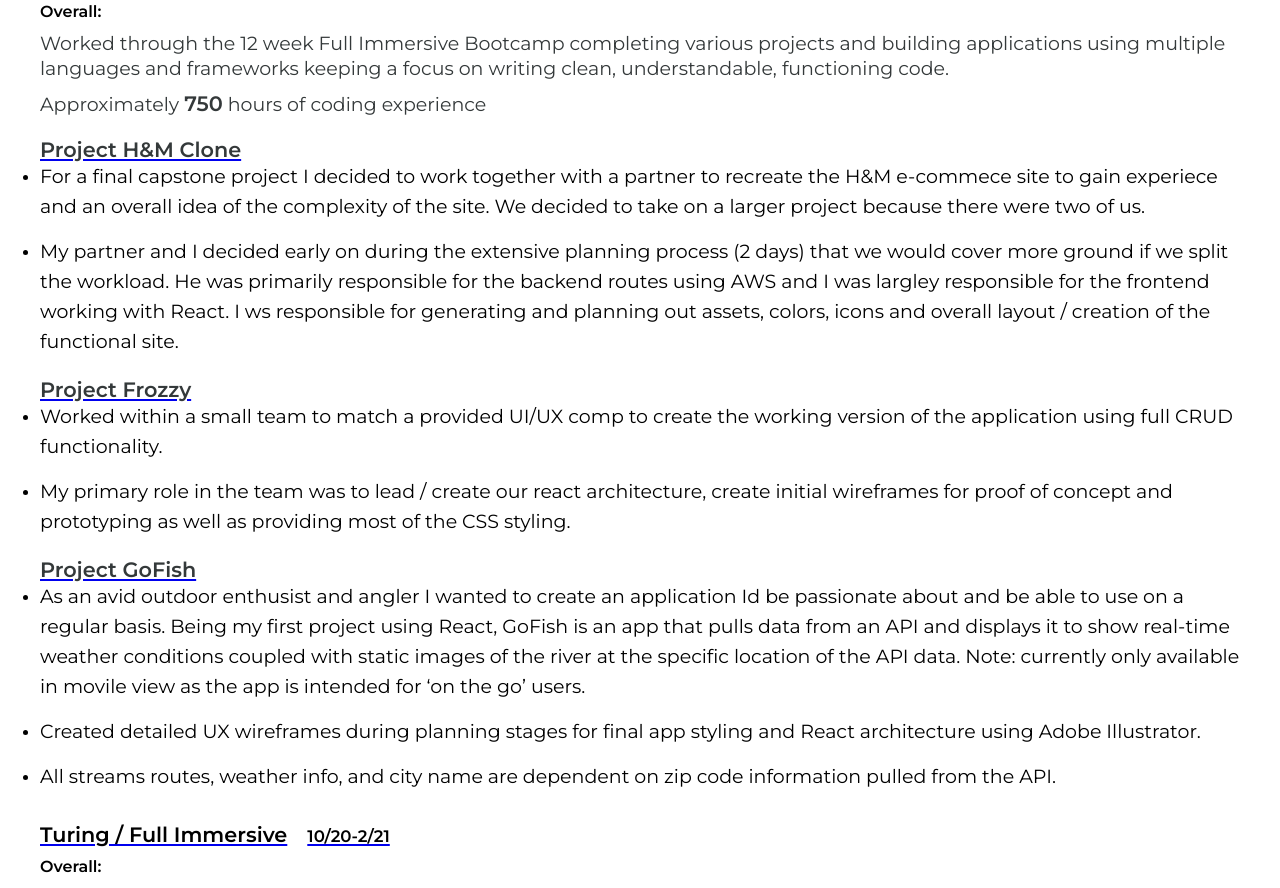
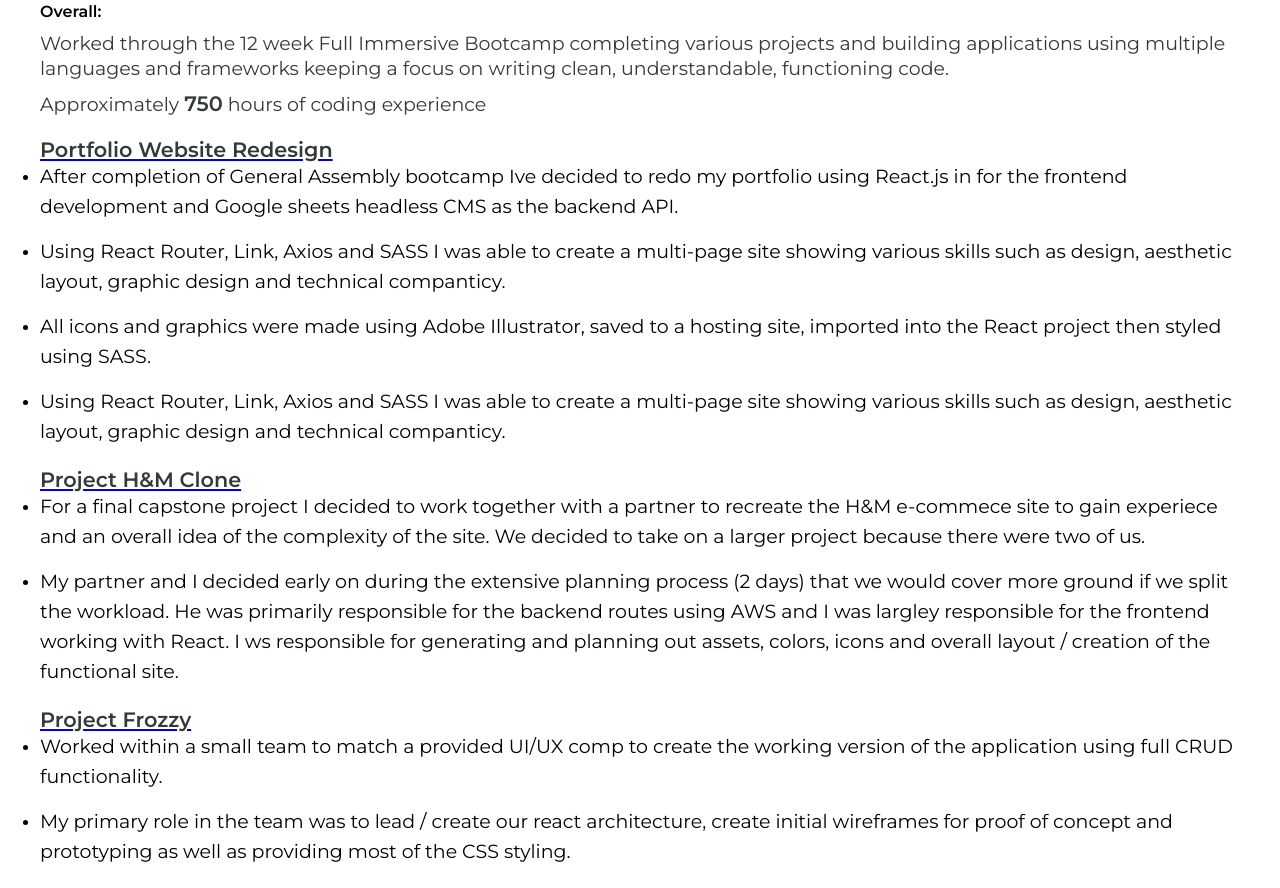
Before and after one commit to Cody-Durham/PersonalSite-2, a React (Create React App) app: page /resume in a window 1280 px wide. Shown: the part 1120-2008 px from the top of the page. Built offline with nearby package versions, Linux system fonts and the light colour scheme.

Commit message:
Update projects in Resume with current resume

```diff
--- a/src/Pages/Resume.jsx
+++ b/src/Pages/Resume.jsx
@@ -27,6 +27,21 @@ const Resume = () => {
 
 
         <div className='project-container'>
+        <a href='https://codydurham.dev/' target='blank'><h4 className='project-headings'>Portfolio Website Redesign</h4></a>
+            <ul>
+                <li>
+                    <p className='project-copy'>After completion of General Assembly bootcamp Ive decided to redo my portfolio using React.js in for the frontend development and Google sheets headless CMS as the backend API.</p>
+                </li>
+                <li>
+                    <p className='project-copy'>Using React Router, Link, Axios and SASS I was able to create a multi-page site showing various skills such as design, aesthetic layout, graphic design and technical companticy.</p>
+                </li>
+                <li>
+                    <p className='project-copy'>All icons and graphics were made using Adobe Illustrator, saved to a hosting site, imported into the React project then styled using SASS.</p>
+                </li>
+                <li>
+                    <p className='project-copy'>Using React Router, Link, Axios and SASS I was able to create a multi-page site showing various skills such as design, aesthetic layout, graphic design and technical companticy.</p>
+                </li>
+            </ul>
         <a href='https://main.d38tit84n7ekiv.amplifyapp.com/' target='blank'><h4 className='project-headings'>Project H&M Clone</h4></a>
             <ul>
                 <li>
```
